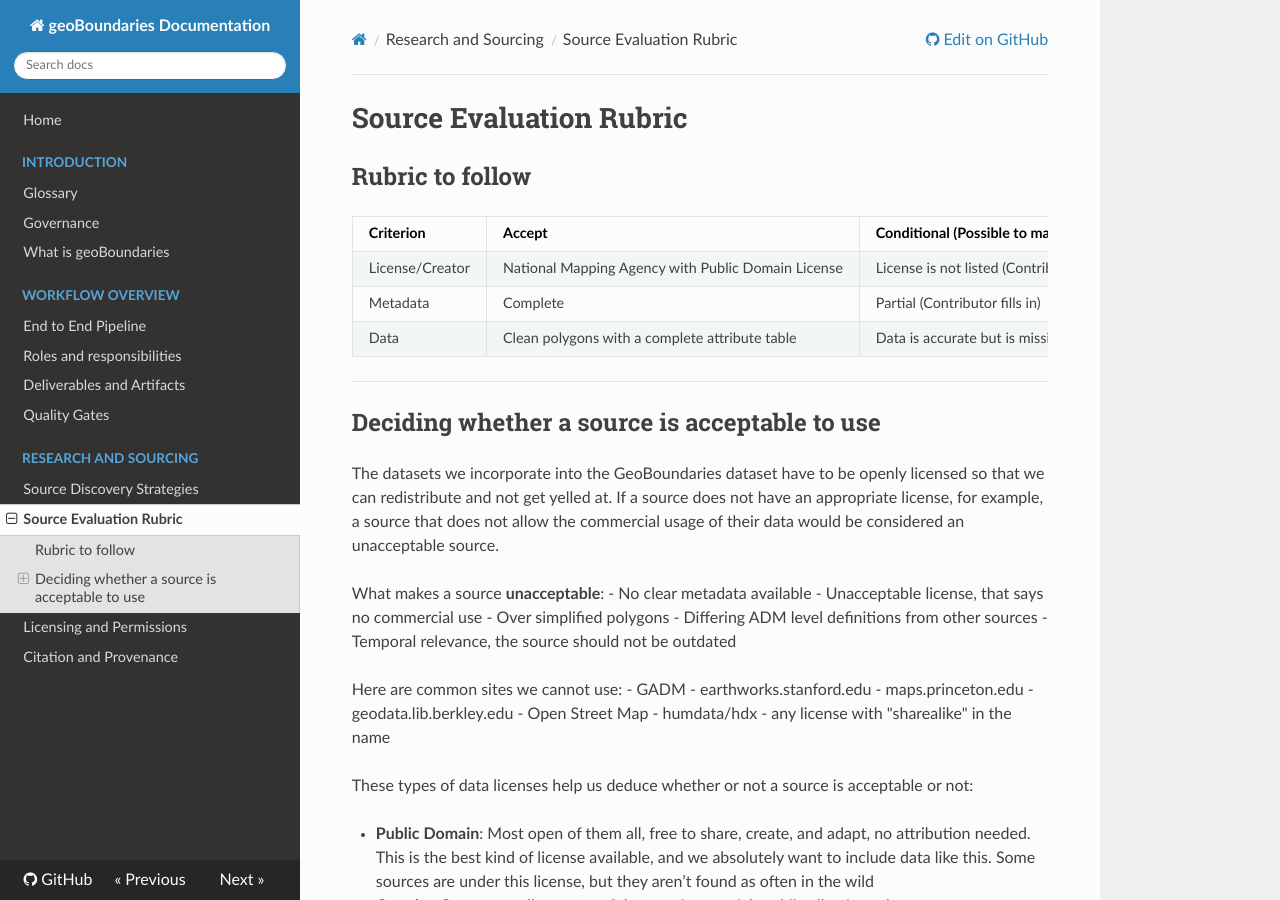
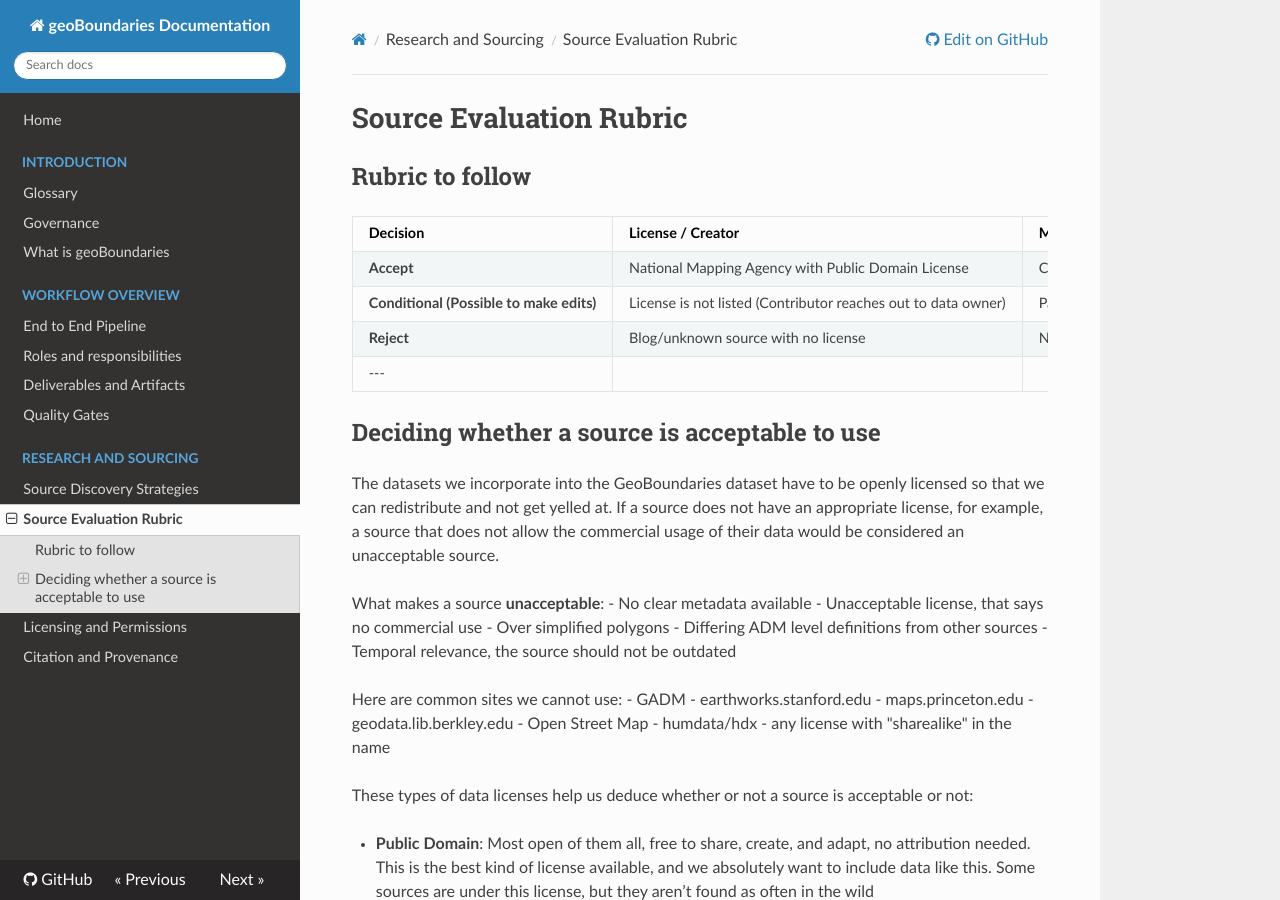
Before and after one commit to wmgeolab/gbDocs, an MkDocs documentation site: the page built from docs/docs/20-research-and-sourcing/source-evaluation-rubric.md, in a window 1280 px wide and 900 px high. Built offline with MkDocs 1.6.1, drawn with Linux system fonts in a browser that asks for light colours; nearby versions of some CDN libraries.

Commit message:
Update source-evaluation-rubric.md

```diff
--- a/docs/docs/20-research-and-sourcing/source-evaluation-rubric.md
+++ b/docs/docs/20-research-and-sourcing/source-evaluation-rubric.md
@@ -2,12 +2,11 @@
 
 ## Rubric to follow
 
-| Criterion         | Accept | Conditional (Possible to make edits) | Reject |
-|--------------|------------------|-------------------|--------------------------|
-| License/Creator  | National Mapping Agency with Public Domain License | License is not listed (Contributor reaches out to data owner)| Blog/unknown source with no License |
-| Metadata   |   Complete       | Partial (Contributor fills in)     | None available         |
-| Data   | Clean polygons with a complete attribute table  | Data is accurate but is missing attribute table information (Contributor fixes attribute table)  | Data is completely inaccurate and has discrepencies with other sources                     |
-
+| Decision | License / Creator | Metadata | Data |
+|----------|------------------|----------|------|
+| **Accept** | National Mapping Agency with Public Domain License | Complete | Clean polygons with a complete attribute table |
+| **Conditional (Possible to make edits)** | License is not listed (Contributor reaches out to data owner) | Partial (Contributor fills in) | Data is accurate but is missing attribute table information (Contributor fixes attribute table) |
+| **Reject** | Blog/unknown source with no license | None available | Data is completely inaccurate and has discrepancies with other sources |
 ---
 
 ## Deciding whether a source is acceptable to use
```
